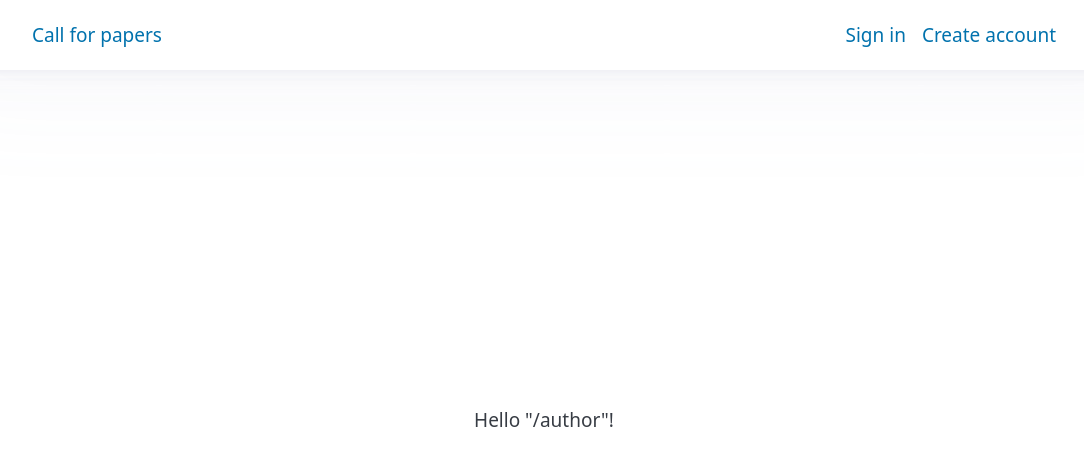
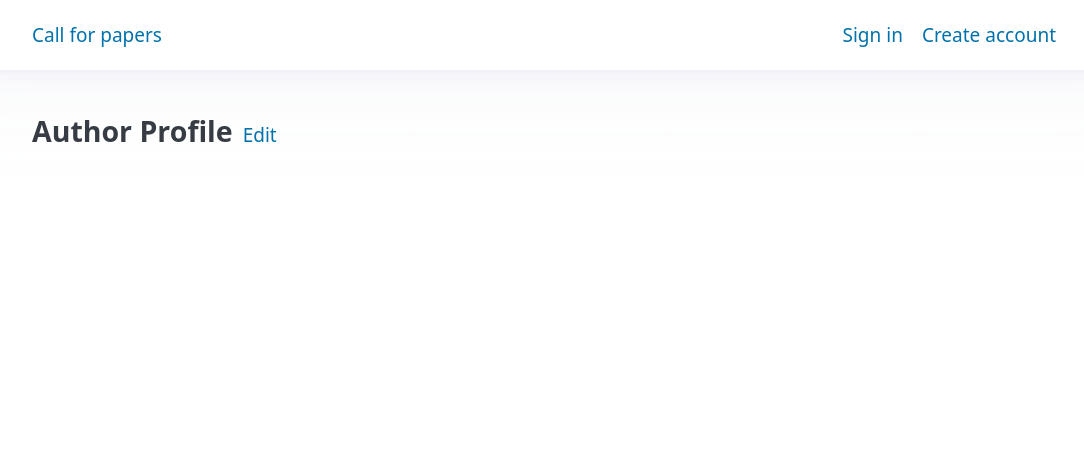
Before and after one commit to sergeidobri/confchair, a React (Vite) app: page /author in a window 1280 px wide. Shown: the top 466 px of the page, without its empty margins (96-1180 px from the left). Built offline with nearby package versions, Linux system fonts and the light colour scheme; no server answers.

Commit message:
User preview added. Some changes to adapt css were applied

```diff
--- /dev/null
+++ b/src/features/user/components/UserTable/UserTable.module.css
@@ -0,0 +1,25 @@
+.table {
+  max-width: 600px;
+  width: auto;
+  table-layout: fixed;
+  font-size: 1rem;
+  border-collapse: collapse;
+}
+
+.table th,
+td {
+  text-align: start;
+  font-weight: 400;
+  padding: 0.5rem 1rem;
+}
+
+.table tr {
+  border-bottom: 0.0625rem solid var(--table-border-color);
+}
+
+@media (max-width: 639px) {
+  .table th,
+  td {
+    padding: 0.5rem 0.5rem;
+  }
+}
--- /dev/null
+++ b/src/features/user/components/UserTable/UserTable.tsx
@@ -0,0 +1,63 @@
+import styles from './UserTable.module.css';
+
+type User = {
+  email: string;
+  title?: 'Mr.' | 'Mrs.' | 'Ms.' | 'Dr.' | 'Prof.' | null;
+  firstName: string;
+  lastName: string;
+  affiliation?: string | null;
+  country?: string | null; // в будущем - что-то одно из выпадающего списка стран
+  ORCID?: string | null;
+  webPage?: string | null;
+};
+
+const UserTable = ({ user }: { user: User }) => {
+  return (
+    <table className={styles.table}>
+      <tbody>
+        <tr>
+          <th>Email</th>
+          <td>{user.email}</td>
+        </tr>
+        <tr>
+          <th>Title</th>
+          <td>{user.title || ' '}</td>
+        </tr>
+        <tr>
+          <th>First Name</th>
+          <td>{user.firstName}</td>
+        </tr>
+        <tr>
+          <th>Last Name</th>
+          <td>{user.lastName}</td>
+        </tr>
+        <tr>
+          <th>Affiliation</th>
+          <td>{user.affiliation || ' '}</td>
+        </tr>
+        <tr>
+          <th>Country</th>
+          <td>{user.country || ' '}</td>
+        </tr>
+        <tr>
+          <th>ORCID</th>
+          <td>{user.ORCID || ' '}</td>
+        </tr>
+        <tr>
+          <th>Web Page</th>
+          <td>
+            {user.webPage ? (
+              <a href={user.webPage} target="_blank" rel="noreferrer">
+                {user.webPage}
+              </a>
+            ) : (
+              ' '
+            )}
+          </td>
+        </tr>
+      </tbody>
+    </table>
+  );
+};
+
+export default UserTable;
--- a/src/index.css
+++ b/src/index.css
@@ -7,12 +7,19 @@
   --text-title-color: #424751;
   --text-color: #373c44;
   --font-size: calc(0.36vw + 14.4px);
+  --table-border-color: rgb(231, 234, 240);
+  font-size: var(--font-size);
 }
 
 body {
   font-family: var(--font);
   font-size: var(--font-size);
   color: var(--text-color);
+}
+
+header,
+footer {
+  flex-shrink: 0;
 }
 
 #root {
@@ -24,8 +31,16 @@ body {
 }
 
 main {
-  justify-content: center;
-  align-items: center;
+  display: flex;
   flex-direction: column;
-  display: flex;
+  flex: 1;
+  height: 100%;
+  padding: 0 10%;
+  box-sizing: border-box;
 }
+
+@media (max-width: 639px) {
+  main {
+    padding: 0 5%;
+  }
+}
--- a/src/pages/auth/AuthWindow/AuthWindow.module.css
+++ b/src/pages/auth/AuthWindow/AuthWindow.module.css
@@ -1,5 +1,13 @@
+.windowContainer {
+  flex: 1;
+  display: flex;
+  justify-content: center;
+  align-items: center;
+  width: 100%;
+}
+
 .window {
-  width: 50%;
+  width: 62.5%;
   box-shadow:
     0 1px 3px 0 rgb(0 0 0 / 0.1),
     0 1px 2px -1px rgb(0 0 0 / 0.1);
@@ -21,14 +29,14 @@
 
 @media (max-width: 1168px) {
   .window {
-    width: 65%;
+    width: 81.25%;
     padding: 1.5rem 3rem;
   }
 }
 
 @media (max-width: 639px) {
   .window {
-    width: 90%;
+    width: 112.5%;
     padding: 1.5rem 2rem;
   }
 }
--- a/src/pages/auth/AuthWindow/AuthWindow.tsx
+++ b/src/pages/auth/AuthWindow/AuthWindow.tsx
@@ -3,11 +3,13 @@ import type { AuthWindowProps } from './auth-window.props';
 
 export const AuthWindow = ({ heading, description, children, additionalInfo }: AuthWindowProps) => {
   return (
-    <div className={styles.window}>
-      <h1 className={styles.heading}>{heading}</h1>
-      <h2 className={styles.description}>{description}</h2>
-      {children}
-      {additionalInfo && <div className={styles.additionalInfo}>{additionalInfo}</div>}
+    <div className={styles.windowContainer}>
+      <div className={styles.window}>
+        <h1 className={styles.heading}>{heading}</h1>
+        <h2 className={styles.description}>{description}</h2>
+        {children}
+        {additionalInfo && <div className={styles.additionalInfo}>{additionalInfo}</div>}
+      </div>
     </div>
   );
 };
--- /dev/null
+++ b/src/pages/main/AuthorPage/AuthorPage.module.css
@@ -0,0 +1,20 @@
+.authorHeader {
+  display: flex;
+  gap: 10px;
+  align-items: baseline;
+  margin-bottom: 15px;
+}
+
+.heading {
+  font-size: 1.5rem;
+  font-weight: 700;
+}
+
+.editLink {
+  color: rgb(1, 114, 173);
+}
+
+.editLink:hover {
+  text-decoration: underline;
+  color: rgb(1, 88, 135);
+}
--- /dev/null
+++ b/src/pages/main/AuthorPage/AuthorPage.tsx
@@ -0,0 +1,25 @@
+import styles from './AuthorPage.module.css';
+import { useLoadUser } from '@/hooks/useLoadUser';
+import { useAuthStore } from '@/store/authStore';
+import { Link } from '@tanstack/react-router';
+import { Route as authorRoute } from '@routes/author';
+import UserTable from '@features/user/components/UserTable/UserTable';
+
+const AuthorPage = () => {
+  useLoadUser();
+
+  const user = useAuthStore.getState().user;
+  return (
+    <>
+      <div className={styles.authorHeader}>
+        <h1 className={styles.heading}>Author Profile</h1>
+        <Link to={authorRoute.to} className={styles.editLink}>
+          Edit
+        </Link>
+      </div>
+      {user ? <UserTable user={user} /> : null}
+    </>
+  );
+};
+
+export default AuthorPage;
--- a/src/pages/main/Main.tsx
+++ /dev/null
@@ -1,14 +0,0 @@
-import { getAccessToken } from '@/store/authStore';
-import { usersApi } from '@api/users/api';
-
-const Main = () => {
-  usersApi
-    .getUser()
-    .then(console.log)
-    .then(() => {
-      console.log(getAccessToken());
-    });
-  return <div>Заглушка</div>;
-};
-
-export default Main;
--- a/src/routes/author.tsx
+++ b/src/routes/author.tsx
@@ -1,9 +1,6 @@
+import AuthorPage from '@pages/main/AuthorPage/AuthorPage';
 import { createFileRoute } from '@tanstack/react-router';
 
 export const Route = createFileRoute('/author')({
-  component: RouteComponent,
+  component: AuthorPage,
 });
-
-function RouteComponent() {
-  return <div>Hello "/author"!</div>;
-}
```
